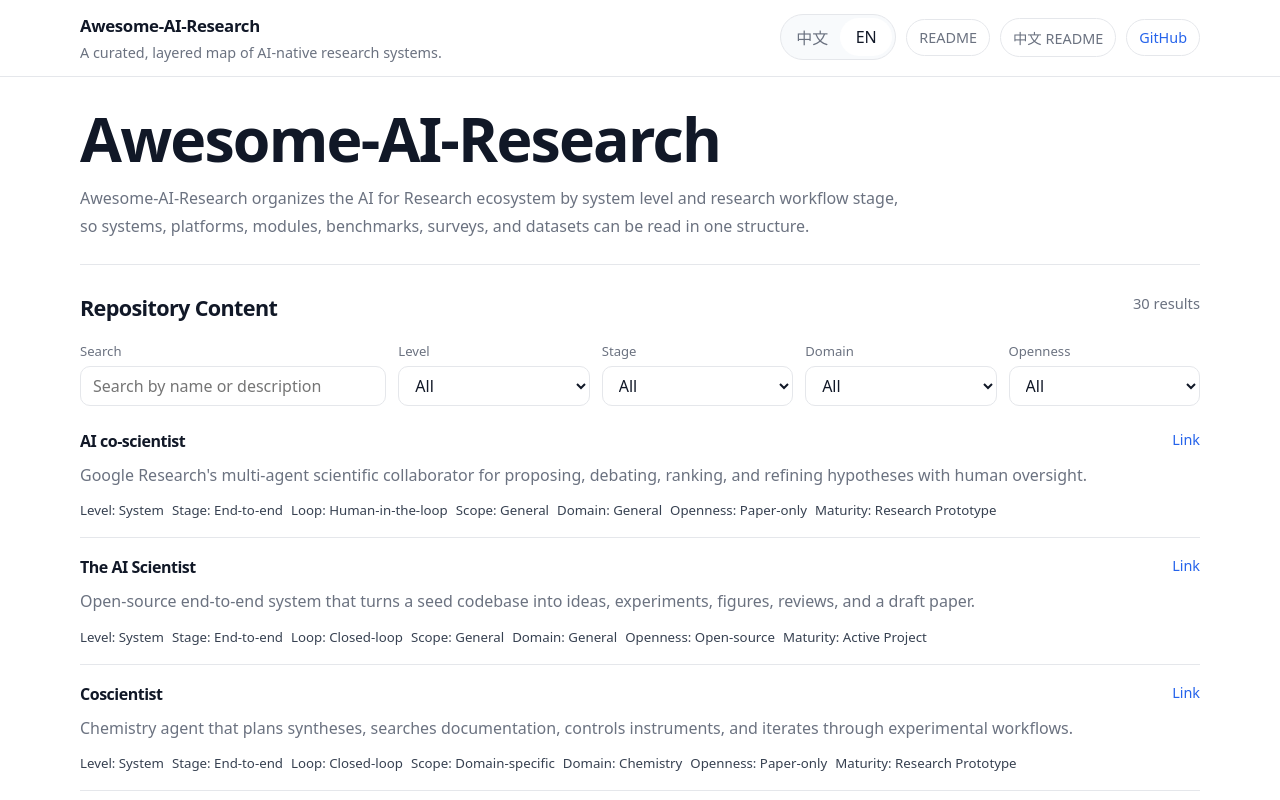
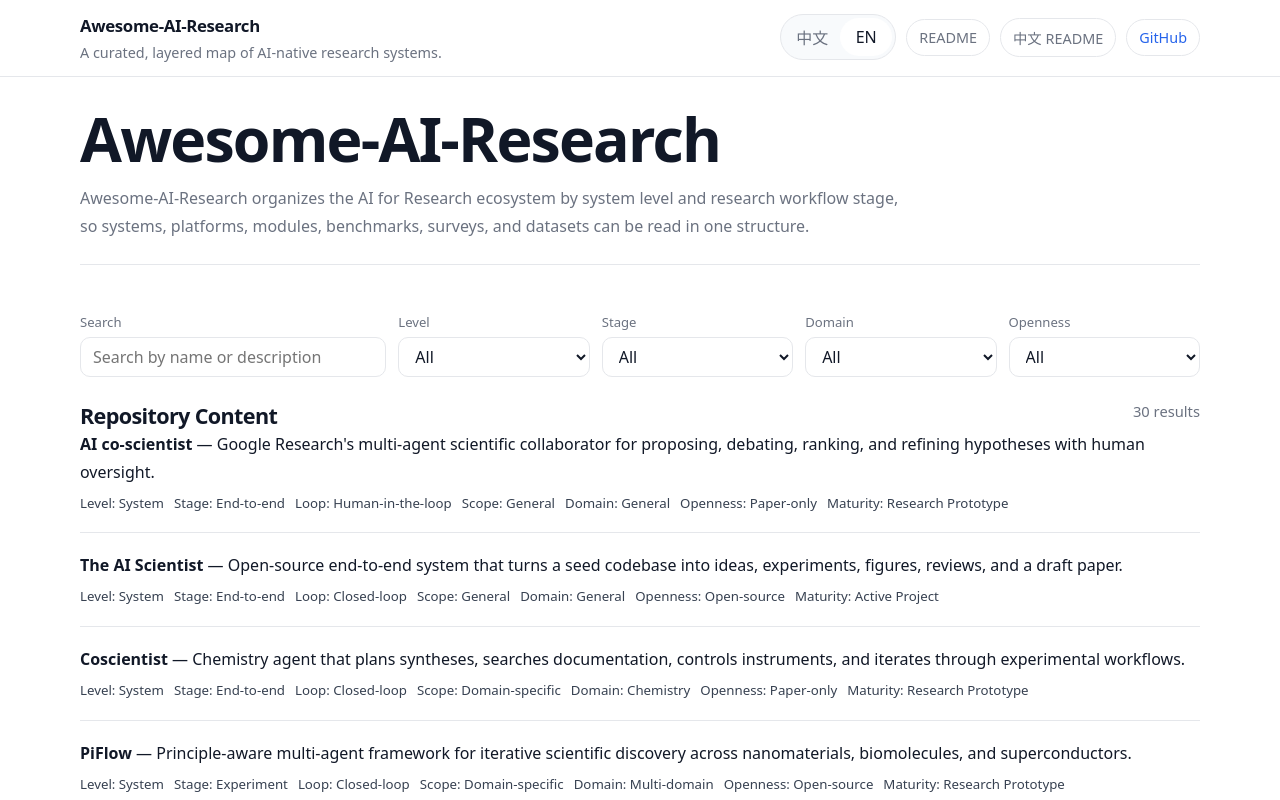
Before and after one commit to Research-Equality/awesome-ai-scientists, a React (Vite) app in the folder website/: page / in a window 1280 px wide. Shown: the top 800 px of the page. Built offline with nearby package versions, Linux system fonts and the light colour scheme.

Commit message:
Refine website list presentation

```diff
--- a/website/src/App.tsx
+++ b/website/src/App.tsx
@@ -94,13 +94,6 @@
         </section>
 
         <section className="catalog-block">
-          <div className="catalog-header">
-            <h2>{copy.sections.content}</h2>
-            <span className="results-count">
-              {filteredResources.length} {copy.filters.results}
-            </span>
-          </div>
-
           <div className="filters-row">
             <label className="filter-field filter-search">
               <span>{copy.filters.search}</span>
@@ -161,21 +154,30 @@
             </label>
           </div>
 
-          <div className="resource-list">
+          <div className="catalog-header">
+            <h2>{copy.sections.content}</h2>
+            <span className="results-count">
+              {filteredResources.length} {copy.filters.results}
+            </span>
+          </div>
+
+          <ul className="resource-list">
             {filteredResources.map((resource) => (
-              <article className="resource-item" key={resource.id}>
-                <div className="resource-head">
-                  <h3>{resource.name}</h3>
-                  <a href={resource.url} target="_blank" rel="noreferrer">
-                    {copy.labels.link}
+              <li className="resource-item" key={resource.id}>
+                <p className="resource-line">
+                  <a
+                    className="resource-name"
+                    href={resource.url}
+                    target="_blank"
+                    rel="noreferrer"
+                  >
+                    {resource.name}
                   </a>
-                </div>
-
-                <p className="resource-description">
+                  {" — "}
                   {copy.resourceDescriptions[resource.id] ?? resource.description}
                 </p>
 
-                <div className="resource-tags">
+                <p className="resource-tags">
                   <span>{`${copy.labels.level}: ${copy.names.levels[resource.level]}`}</span>
                   <span>{`${copy.labels.stage}: ${copy.names.stages[resource.stage]}`}</span>
                   <span>{`${copy.labels.loop}: ${copy.names.loops[resource.loop]}`}</span>
@@ -183,10 +185,10 @@
                   <span>{`${copy.labels.domain}: ${copy.names.domains[resource.domain]}`}</span>
                   <span>{`${copy.labels.openness}: ${copy.names.openness[resource.openness]}`}</span>
                   <span>{`${copy.labels.maturity}: ${copy.names.maturity[resource.maturity]}`}</span>
-                </div>
-              </article>
+                </p>
+              </li>
             ))}
-          </div>
+          </ul>
         </section>
       </main>
 
--- a/website/src/styles.css
+++ b/website/src/styles.css
@@ -145,8 +145,7 @@
 }
 
 .intro-block h1,
-.catalog-block h2,
-.resource-head h3 {
+.catalog-block h2 {
   margin: 0;
   letter-spacing: -0.03em;
 }
@@ -205,6 +204,9 @@
 
 .resource-list {
   display: grid;
+  margin: 0;
+  padding: 0;
+  list-style: none;
 }
 
 .resource-item {
@@ -217,29 +219,33 @@
   padding-top: 0;
 }
 
-.resource-head h3 {
-  font-size: 1rem;
+.resource-line,
+.resource-tags {
+  margin: 0;
 }
 
-.resource-head a {
-  font-size: 0.9rem;
+.resource-line {
+  line-height: 1.75;
 }
 
-.resource-description {
-  margin: 10px 0 0;
-  line-height: 1.72;
+.resource-name {
+  color: var(--text);
+  font-weight: 600;
+}
+
+.resource-name:hover {
+  color: var(--accent);
 }
 
 .resource-tags {
   display: flex;
   flex-wrap: wrap;
-  gap: 8px;
-  margin-top: 12px;
+  gap: 6px 10px;
+  margin-top: 6px;
+  line-height: 1.7;
 }
 
 .resource-tags span {
-  display: inline-flex;
-  align-items: center;
   color: #374151;
   font-size: 0.83rem;
 }
@@ -270,8 +276,7 @@
 
   .header-row,
   .footer-row,
-  .catalog-header,
-  .resource-head {
+  .catalog-header {
     flex-direction: column;
   }
 
```
